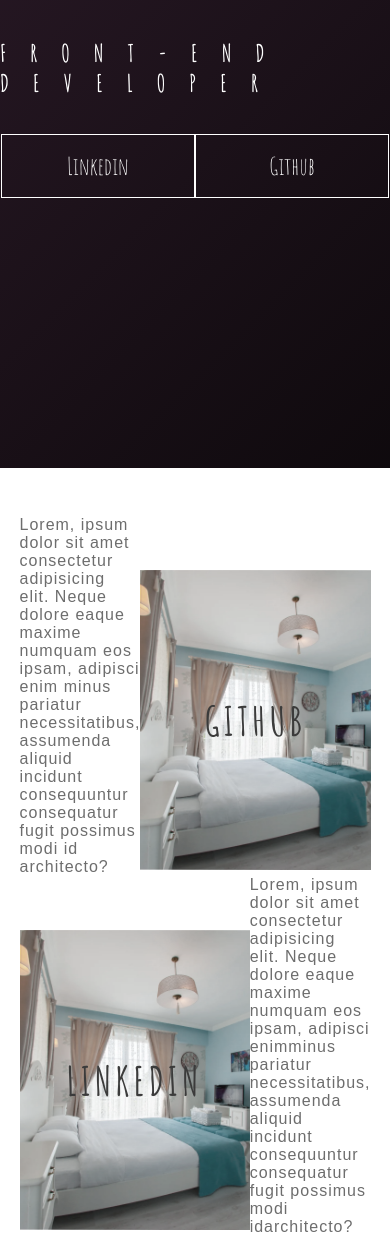
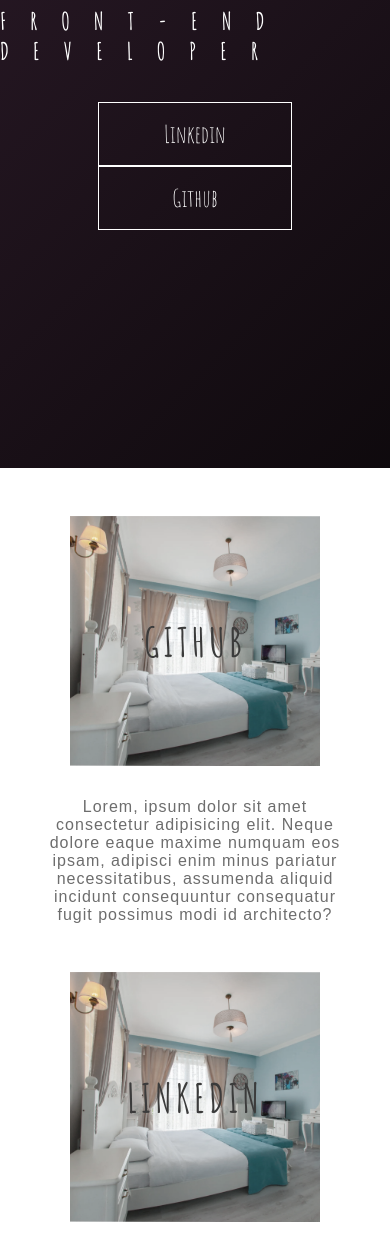
Before and after one commit to arielcBR/Desafio-GitHub-DIO, a plain HTML site: page Desafio CSS transitions/Landing page/index.html in a window 390 px wide. Shown: the part 376-1609 px from the top of the page. Drawn offline with Linux system fonts and the light colour scheme.

Commit message:
responsivo finalizado

```diff
--- a/Desafio CSS transitions/Landing page/style.css
+++ b/Desafio CSS transitions/Landing page/style.css
@@ -289,3 +289,41 @@ a:hover{
     align-items: center;
     background-color: #2e1c2b;
 }
+
+/* Responsivo */
+
+@media (max-width: 800px){
+    .social-media{
+        display: flex;
+        flex-direction: column;
+    }
+
+    .container{
+        margin-top: 0;
+    }
+
+    .card-container{
+        flex-direction: column;
+    }
+
+    .container .card-container:nth-child(1),
+    .container .card-container:nth-child(3){
+        flex-direction: column-reverse;
+    }
+
+    .card{
+        height: 250px;
+        width: 250px;
+    }
+
+    .card-text{
+        width: 90%;
+        margin-top: 2rem;
+        text-align: center;
+    }
+
+    .card:hover > .card-wrapper::before{
+        height: 190px;
+        width: 190px;
+    }
+}
```
